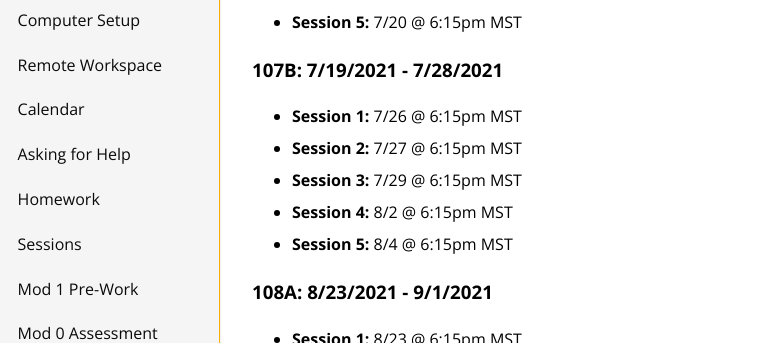
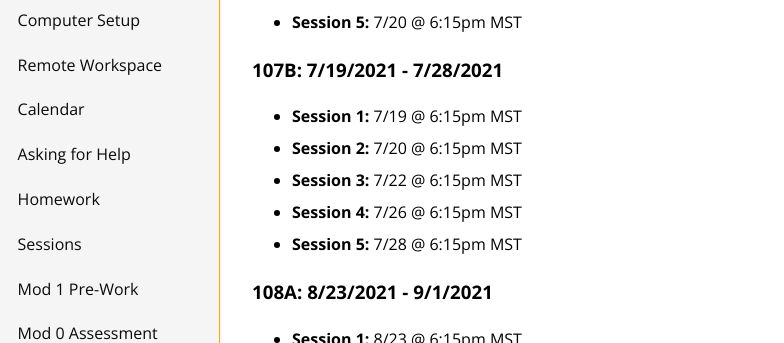
Before and after one commit to turingschool/mod-0-curriculum, a Jekyll site: the page built from start-dates.md, in a window 1280 px wide and 900 px high. Shown: the part 328-671 px from the top of the window, without its empty margins (0-784 px from the left). Built offline with Jekyll 4.4.1, drawn with Linux system fonts in a browser that asks for light colours; nearby versions of some CDN libraries.

Commit message:
Adjust start dates for 107B

```diff
--- a/start-dates.md
+++ b/start-dates.md
@@ -13,11 +13,11 @@ permalink:  start-dates
 - **Session 5:** 7/20 @ 6:15pm MST
 
 ### 107B: 7/19/2021 - 7/28/2021
-- **Session 1:** 7/26 @ 6:15pm MST
-- **Session 2:** 7/27 @ 6:15pm MST
-- **Session 3:** 7/29 @ 6:15pm MST
-- **Session 4:** 8/2 @ 6:15pm MST
-- **Session 5:** 8/4 @ 6:15pm MST
+- **Session 1:** 7/19 @ 6:15pm MST
+- **Session 2:** 7/20 @ 6:15pm MST
+- **Session 3:** 7/22 @ 6:15pm MST
+- **Session 4:** 7/26 @ 6:15pm MST
+- **Session 5:** 7/28 @ 6:15pm MST
 
 ### 108A: 8/23/2021 - 9/1/2021
 - **Session 1:** 8/23 @ 6:15pm MST
```
